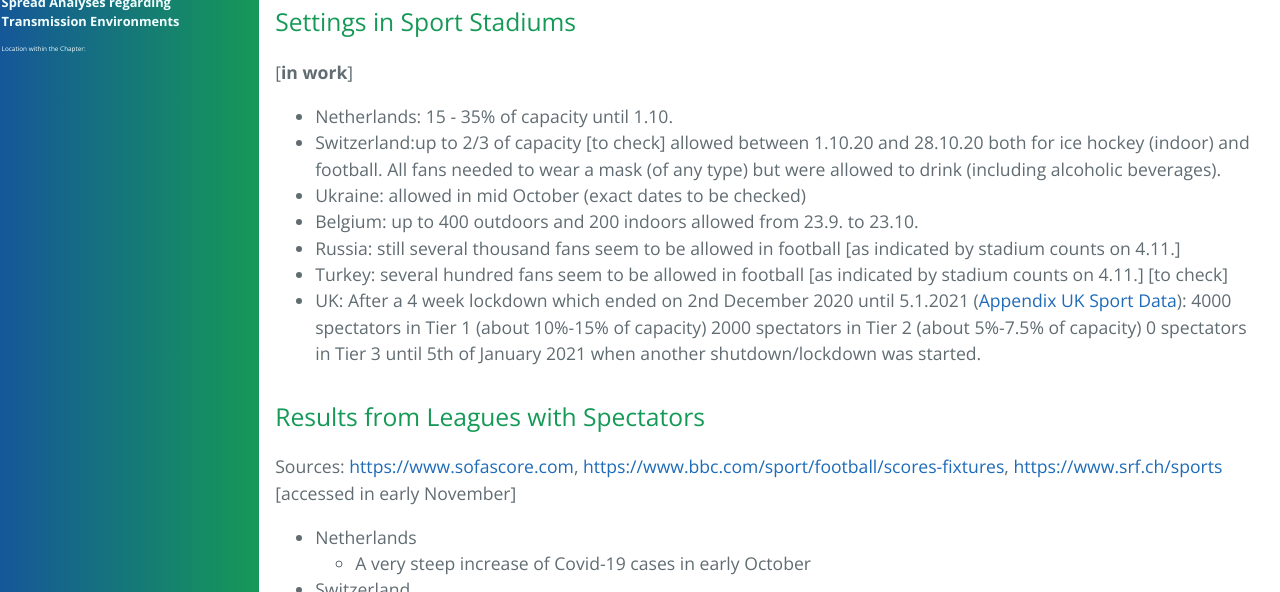
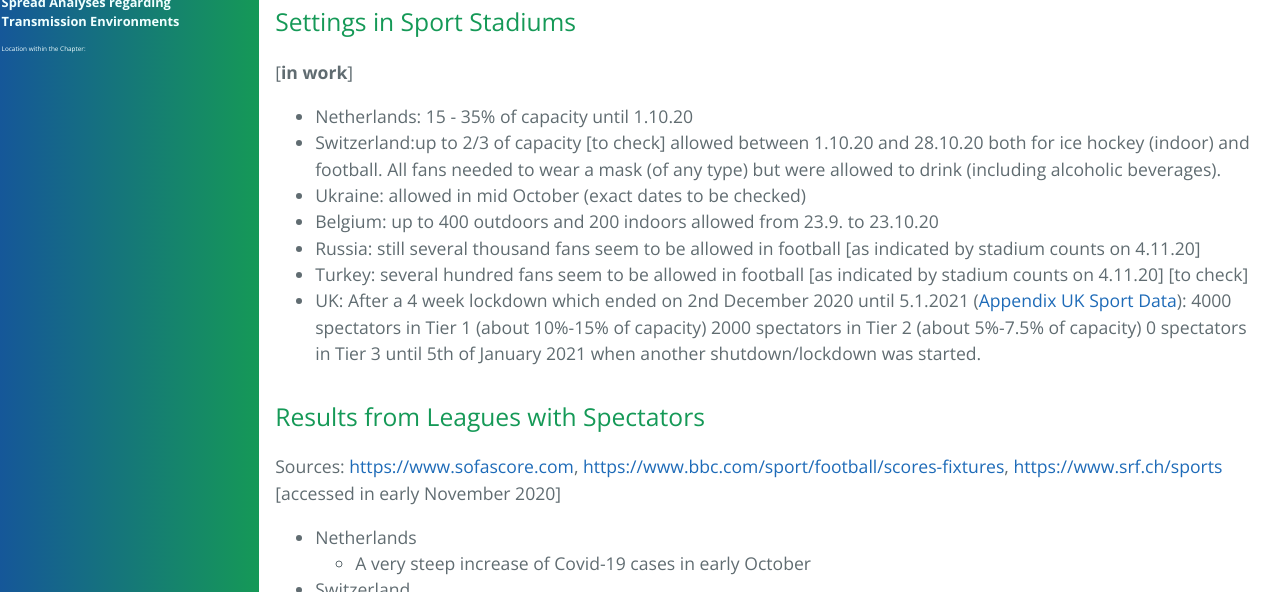
Before and after one commit to forestgrape/coronavirus, a Jekyll site: the page built from 5_epidemiological/spread_analyses.md, in a window 1280 px wide and 900 px high, scrolled down 39918 px. Shown: the part 156-748 px from the top of the window. Built offline with Jekyll 4.4.1, drawn with Linux system fonts in a browser that asks for light colours; our own code applies the rules of GitHub Pages for plain Markdown files; some of the changed text lies outside the part shown.

Commit message:
added 20 to footbal counts

```diff
--- a/5_epidemiological/spread_analyses.md
+++ b/5_epidemiological/spread_analyses.md
@@ -1020,12 +1020,12 @@ The *attack rate* is the percentage of exposed-to-infection population that cont
 
 #### Settings in Sport Stadiums
 [**in work**]
-* Netherlands: 15 - 35% of capacity until 1.10.
+* Netherlands: 15 - 35% of capacity until 1.10.20
 * Switzerland:up to 2/3 of capacity [to check] allowed between 1.10.20 and 28.10.20 both for ice hockey (indoor) and football. All fans needed to wear a mask (of any type) but were allowed to drink (including alcoholic beverages).
 * Ukraine: allowed in mid October (exact dates to be checked)
-* Belgium: up to 400 outdoors and 200 indoors allowed from 23.9. to 23.10.
-* Russia: still several thousand fans seem to be allowed in football [as indicated by stadium counts on 4.11.]
-* Turkey: several hundred fans seem to be allowed in football [as indicated by stadium counts on 4.11.] [to check]
+* Belgium: up to 400 outdoors and 200 indoors allowed from 23.9. to 23.10.20
+* Russia: still several thousand fans seem to be allowed in football [as indicated by stadium counts on 4.11.20]
+* Turkey: several hundred fans seem to be allowed in football [as indicated by stadium counts on 4.11.20] [to check]
 * UK: After a 4 week lockdown which ended on 2nd December 2020 until 5.1.2021 ([Appendix UK Sport Data](#data-uk-sport-events)):
   4000 spectators in Tier 1 (about 10%-15% of capacity)
   2000 spectators in Tier 2 (about 5%-7.5% of capacity)
@@ -1034,7 +1034,7 @@ The *attack rate* is the percentage of exposed-to-infection population that cont
 
 
 #### Results from Leagues with Spectators
-Sources: <https://www.sofascore.com>, <https://www.bbc.com/sport/football/scores-fixtures>, <https://www.srf.ch/sports> [accessed in early November]
+Sources: <https://www.sofascore.com>, <https://www.bbc.com/sport/football/scores-fixtures>, <https://www.srf.ch/sports> [accessed in early November 2020]
 * Netherlands
   * A very steep increase of Covid-19 cases in early October
 * Switzerland
@@ -1061,8 +1061,8 @@ Sources: <https://www.sofascore.com>, <https://www.bbc.com/sport/football/scores
 
 
 #### Results from Leagues without Fans
-* UK (no spectators until 2.12.): between 21.10. and 4.11. all matches (16) have been played
-* Netherlands (allowed only until 1.10.): between 21.10. and 4.11. all matches (18) have been played
+* UK (no spectators until 2.12.20): between 21.10. and 4.11.20 all matches (16) have been played
+* Netherlands (allowed only until 1.10.): between 21.10. and 4.11.20 all matches (18) have been played
 * Germany: no matches cancelled [to confirm]
 
 
@@ -1070,10 +1070,10 @@ Sources: <https://www.sofascore.com>, <https://www.bbc.com/sport/football/scores
 
 ##### scott-bbc
 **Fans at sporting events: Maximum of 4,000 to be allowed in England**
-By Laura Scott and Mandeep Sanghera
+By Laura Scott and Mandeep Sanghera, 2020
 
 ##### Premier League Case Counts
-Source: <https://www.premierleague.com/news/1814863>
+Source: <https://www.premierleague.com/news/1814863>; Results for season 20/21
 
 "
 Round 5: 28 Sep-4 Oct - 1,587 tested, with nine testing positive.
```
